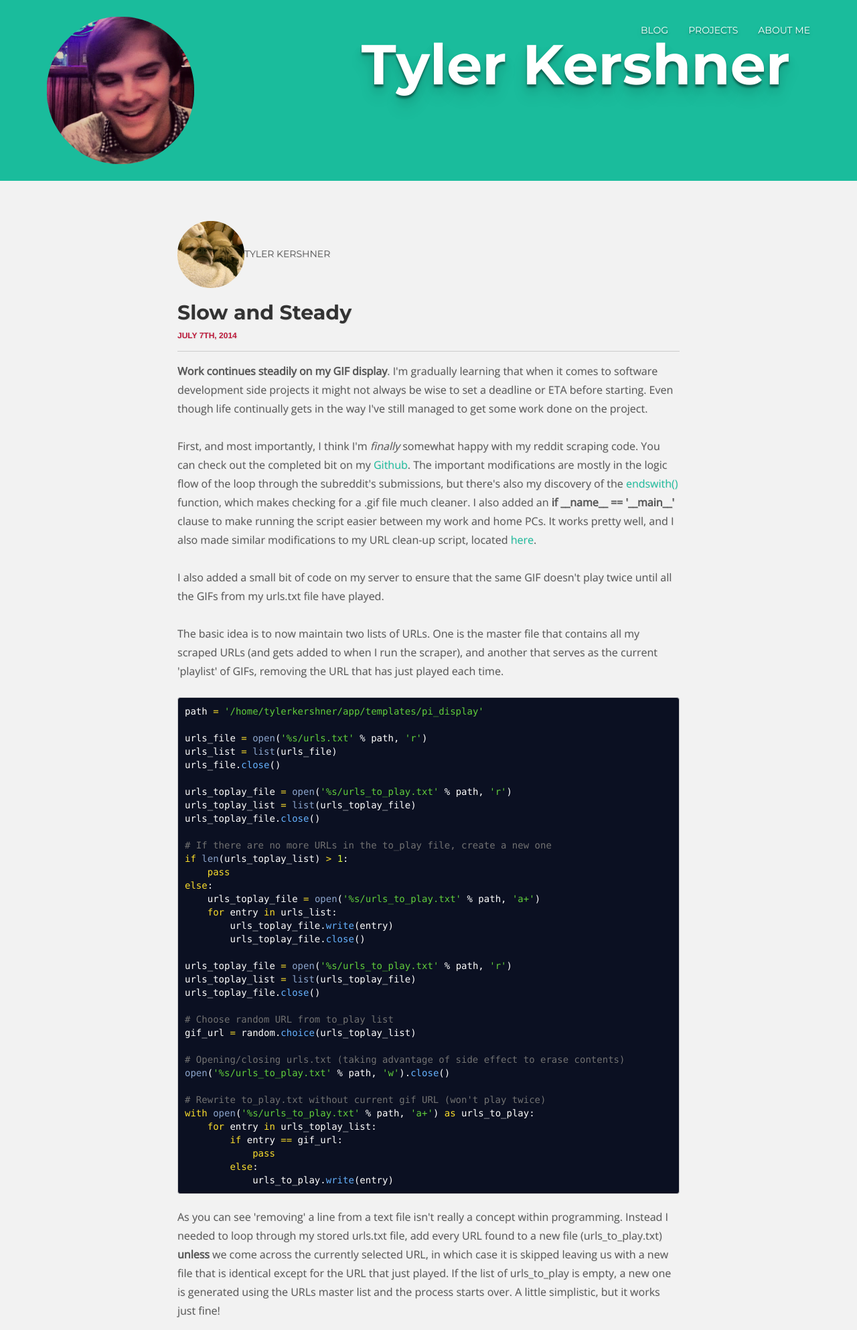
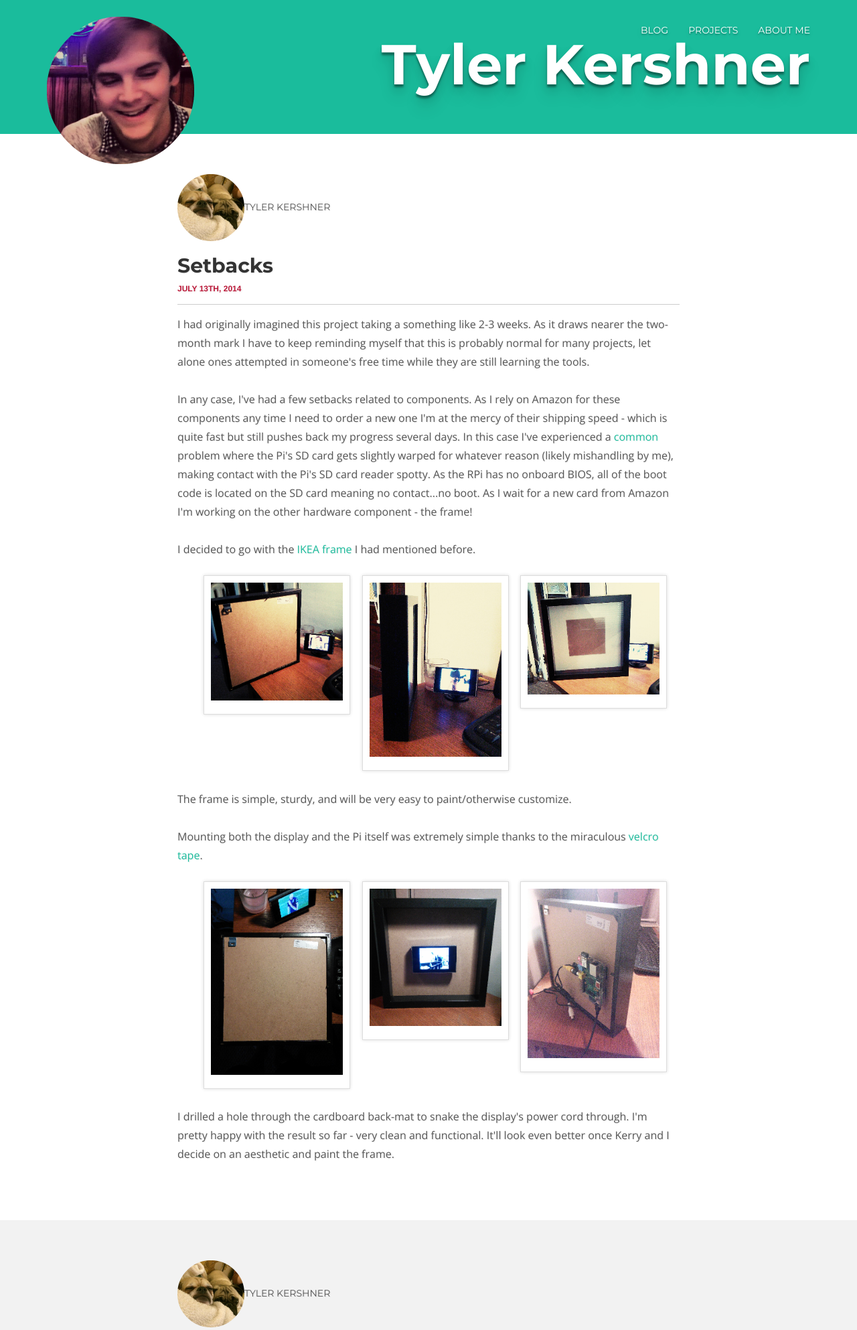
Before and after one commit to kershner/blog, a Flask app: page /home in a window 1280 px wide. Shown: the top 1986 px of the page at 67% size. Run offline with Flask 2, Linux system fonts and the light colour scheme; some libraries are stand-ins or nearby versions.

Commit message:
New blog post, more CSS tweaks

```diff
--- a/app/static/style.css
+++ b/app/static/style.css
@@ -224,12 +224,15 @@ pre code{
 @media (min-width: 300px) {
   .small-logo {
     font-size: 1.5em;
+	position: relative;
+	top: 10px;
   }
 }
 
 @media (min-width: 430px) {
   .small-logo {
     font-size: 2.5em;
+	top: auto;
   }
 }
 
@@ -256,19 +259,33 @@ pre code{
 
 @media (min-width: 300px) {
   .big-logo-row h1 {
-    font-size: 3.5em;
+    position: absolute;
+	font-size: 1.5em;
 	text-align: center;
-	padding-right: 70px;
+	top: 190px;
+	left: 48px;
 	margin: 0 0 0 0;
+  }
+  .big-logo-container {
+	height: 200px;
   }
 }
 
-@media (min-width: 440px) {
+@media (min-width: 370px) {
   .big-logo-row h1 {
-    font-size: 4.5em;
-	float:right;
+    font-size: 2em;
+	float: right;
 	position: relative;
-	bottom: 80px;
+	top: auto;
+	bottom: 110px;
+	left: auto;
+  }
+}
+
+@media (min-width: 505px) {
+  .big-logo-row h1 {
+    font-size: 2em;
+	bottom: -110px;
   }
 }
 
@@ -276,8 +293,7 @@ pre code{
   .big-logo-row h1 {
     position: relative;
 	font-size: 4.5em;
-	bottom: 160px;
-	left: 40px;
+	bottom: auto;
   }
 }
 
--- a/app/templates/blog/home.html
+++ b/app/templates/blog/home.html
@@ -1,5 +1,64 @@
 {% extends "/blog/base.html" %}
 {% block content %}
+
+<div id="white">
+    <div class="container">
+	    <div class="row">
+		    <div class="col-lg-8 col-lg-offset-2">
+			    <img src="/static/images/dogsicon.png"><ba>Tyler Kershner</ba>
+				<h2>Setbacks</h2>
+                <bd>July 13th, 2014</bd>
+                <hr>
+				<p>
+                    I had originally imagined this project taking a something like 2-3 weeks.  As it draws nearer the two-month mark
+                    I have to keep reminding myself that this is probably normal for many projects, let alone ones
+                    attempted in someone's free time while they are still learning the tools.<br><br>
+                    In any case, I've had a few setbacks related to components.  As I rely on Amazon for these
+                    components any time I need to order a new one I'm at the mercy of their shipping speed - which
+                    is quite fast but still pushes back my progress several days.  In this case I've experienced a
+                    <a href="https://www.google.com/search?q=raspberry+pi+red+light+no+boot+site:www.raspberrypi.org&es_sm=93">common</a>
+                    problem where the Pi's SD card gets slightly warped for whatever reason (likely mishandling by me), making contact with the Pi's
+                    SD card reader spotty.  As the RPi has no onboard BIOS, all of the boot code is located on the
+                    SD card meaning no contact...no boot.  As I wait for a new card from Amazon I'm working on the
+                    other hardware component - the frame!<br><br>
+                    I decided to go with the <a href="http://www.ikea.com/us/en/catalog/products/00078051/">IKEA frame</a>
+                    I had mentioned before.
+                </p>
+                <ul class="rig columns-3">
+                    <li>
+                        <img src="/static/images/pi_5.png" />
+                    </li>
+                    <li>
+                        <img src="/static/images/pi_4.png" />
+                    </li>
+                    <li>
+                        <img src="/static/images/pi_6.png" />
+                    </li>
+                </ul>
+               <p>
+                   The frame is simple, sturdy, and will be very easy to paint/otherwise customize.<br><br>
+                   Mounting both the display and the Pi itself was extremely simple thanks to the miraculous
+                   <a href="http://www.amazon.com/Velcro-Brand-Industrial-Strength-Inches/dp/B00006IC2T/ref=sr_1_1?ie=UTF8&qid=1405697504&sr=8-1&keywords=velcro+tape">velcro tape</a>.
+               </p>
+               <ul class="rig columns-3">
+                    <li>
+                        <img src="/static/images/pi_7.png" />
+                    </li>
+                    <li>
+                        <img src="/static/images/pi_8.png" />
+                    </li>
+                    <li>
+                        <img src="/static/images/pi_9.png" />
+                    </li>
+               </ul>
+               <p>I drilled a hole through the cardboard back-mat to snake the display's power cord through.  I'm pretty
+               happy with the result so far - very clean and functional.  It'll look even better once Kerry and I
+               decide on an aesthetic and paint the frame.</p>
+
+			</div>
+        </div><!-- /row -->
+	</div> <!-- /container -->
+</div>
 
 <div id="grey">
     <div class="container">
```
Also changed, not shown: app/templates/blog/projects.html (+4 -4 lines), app/static/images/pi_4.png (added), app/static/images/pi_5.png (added), app/static/images/pi_6.png (added), app/static/images/pi_7.png (added), app/static/images/pi_8.png (added), app/static/images/pi_9.png (added).
